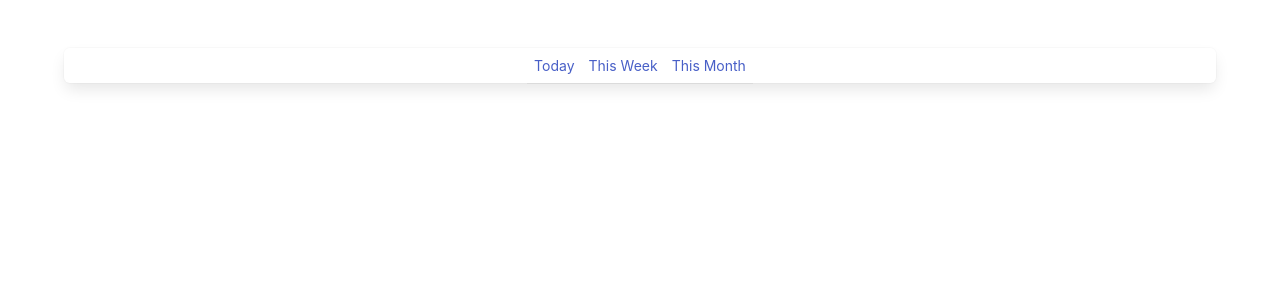
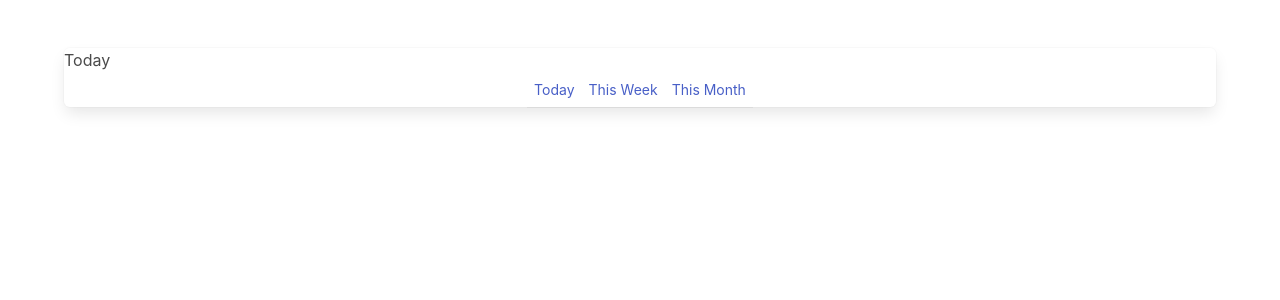
Before and after one commit to lmiller1990/vuejs-composition-api-v3, a Vue app: page / in a window 1280 px wide. Shown: the top 300 px of the page. Built offline with nearby package versions, Linux system fonts and the light colour scheme.

Commit message:
7 - events

```diff
--- a/src/components/Timeline.vue
+++ b/src/components/Timeline.vue
@@ -1,13 +1,22 @@
 <script setup lang="ts">
 const periods = ["Today", "This Week", "This Month"]
+
+let selectedPeriod = "Today"
+
+function selectPeriod (period: string) {
+  console.log(period)
+  selectedPeriod = period
+}
 </script>
 
 <template>
   <nav class="is-primary panel">
+    {{ selectedPeriod }}
     <span class="panel-tabs">
       <a
         v-for="period of periods"
         :key="period"
+        @click="selectPeriod(period)"
       >
         {{ period }}
       </a>
```
